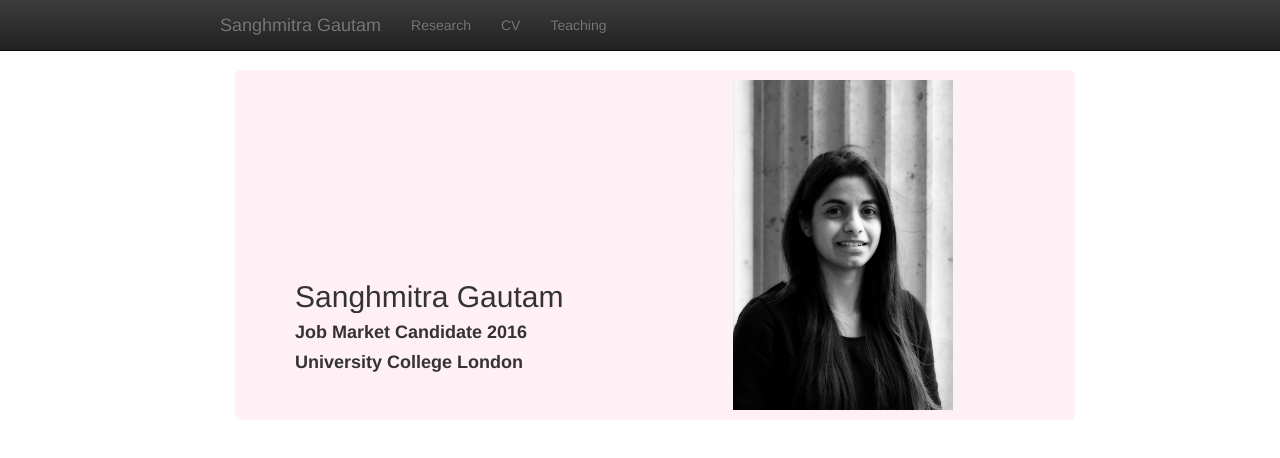
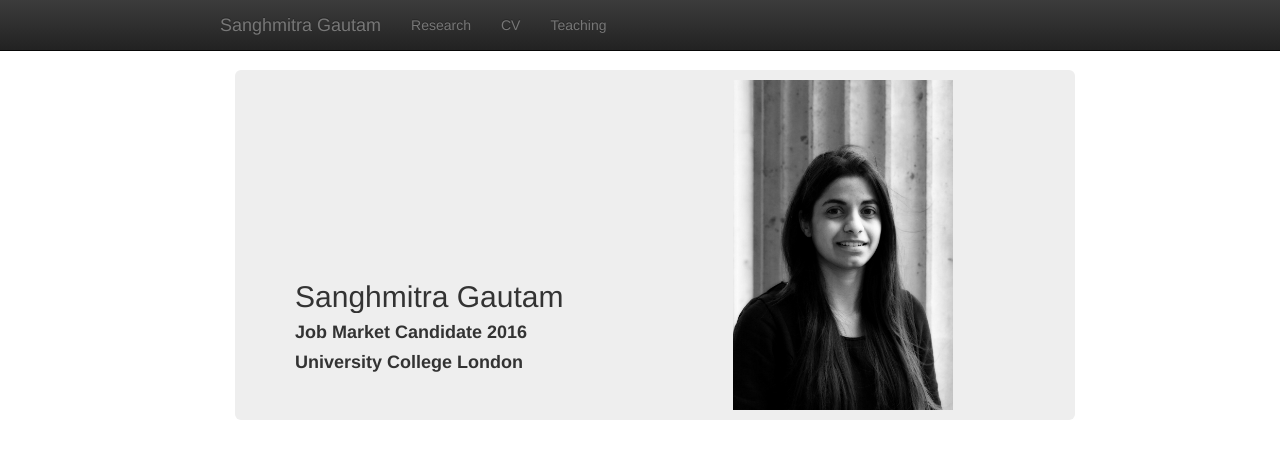
Before and after one commit to sanghmitragautam/sanghmitragautam.github.io, a plain HTML site: page index.html in a window 1280 px wide. Drawn offline with Linux system fonts and the light colour scheme.

Commit message:
Update index.html

```diff
--- a/index.html
+++ b/index.html
@@ -62,7 +62,7 @@
 	    <div class="container theme-showcase" role="main">
 
       <!-- Main jumbotron for a primary marketing message or call to action -->
-      <div class="jumbotron" style="background-color:lavenderblush;">
+      <div class="jumbotron">
           <div class="row">
             <div class="col-md-7" style="padding-top:185px">
             <h2>Sanghmitra Gautam</h2>
```
